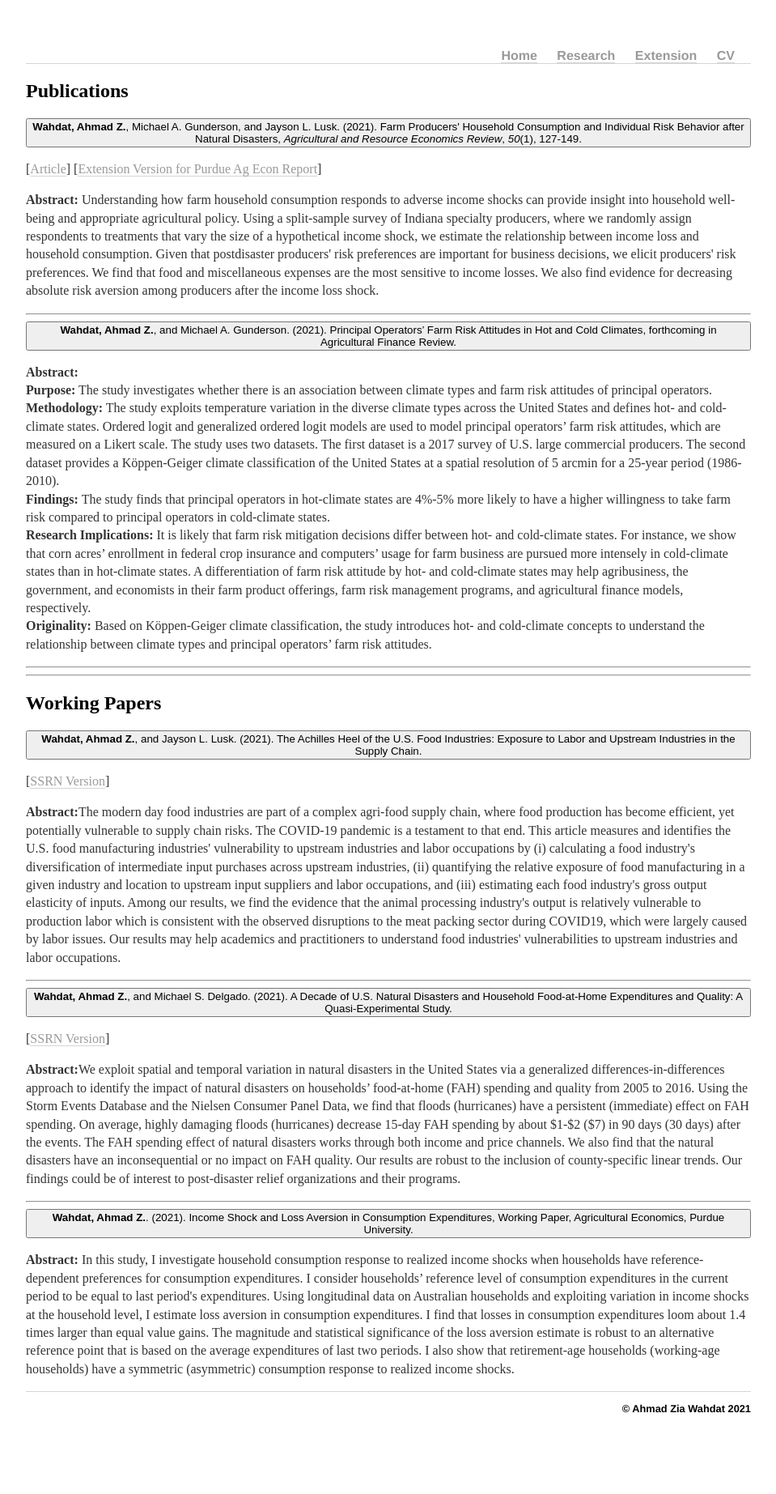
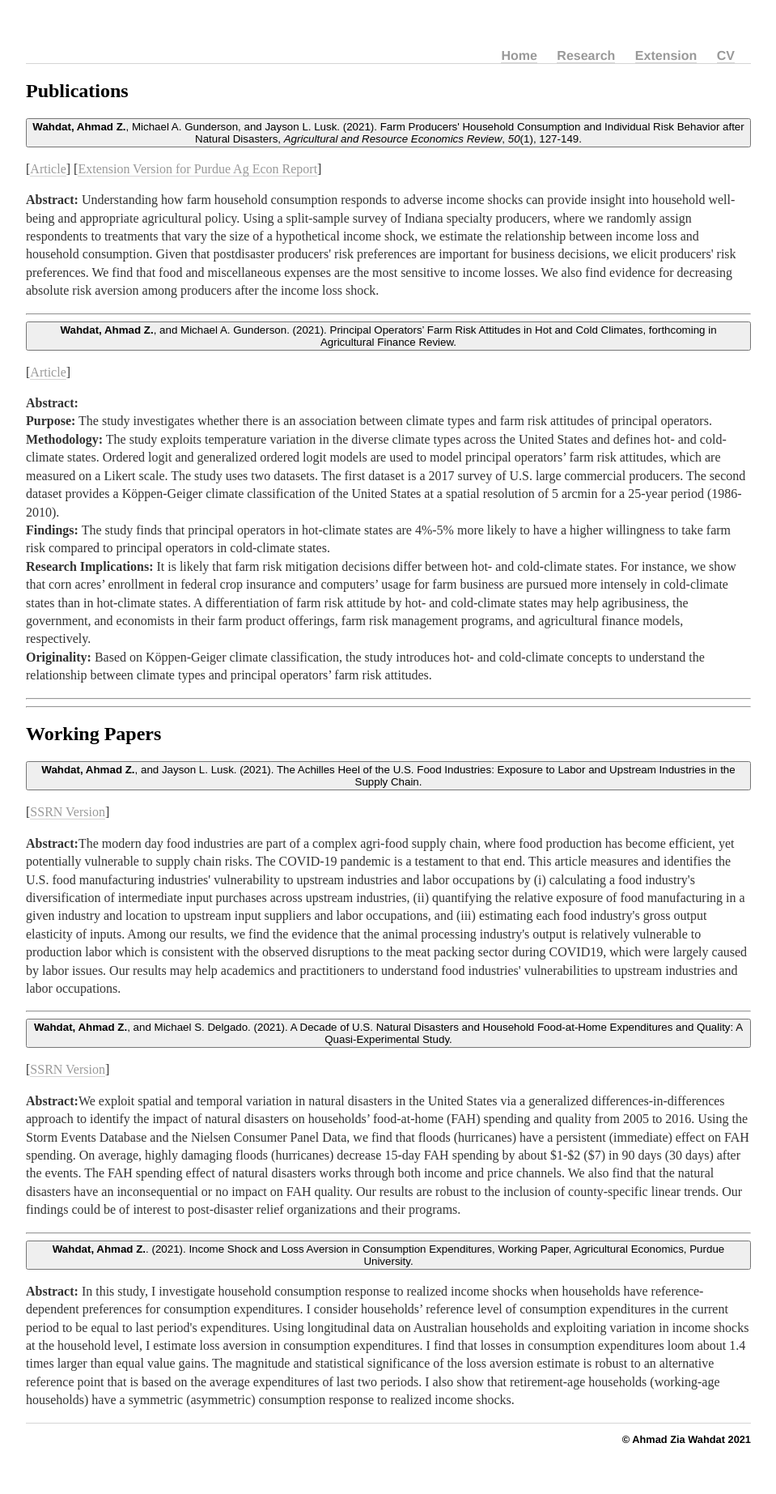
Before and after one commit to awahdat/webpage, a Jekyll site: the page built from research/index.html, in a window 1280 px wide. Shown: the whole page at 81% size, without its empty margins (160-1119 px from the left). Built offline with Jekyll 4.4.1, drawn with Linux system fonts in a browser that asks for light colours; before the commit the page ends 1807 px from its top, so only the background shows below that.

Commit message:
Update index.html

```diff
--- a/research/index.html
+++ b/research/index.html
@@ -26,6 +26,8 @@ description: Research work of Ahmad Zia Wahdat.
 
 	<button class="accordion"><strong>Wahdat, Ahmad Z.</strong>, and Michael A. Gunderson. (2021). Principal Operators’ Farm Risk Attitudes in Hot and Cold Climates,
 	     forthcoming in Agricultural Finance Review.</button>
+
+	<p> [<a href="https://doi.org/10.1108/AFR-06-2021-0087">Article</a>] </p>
 
 	<p><strong>Abstract:</strong>
 		<br><strong>Purpose:</strong> The study investigates whether there is an association between climate types and farm risk attitudes of principal operators.
```
